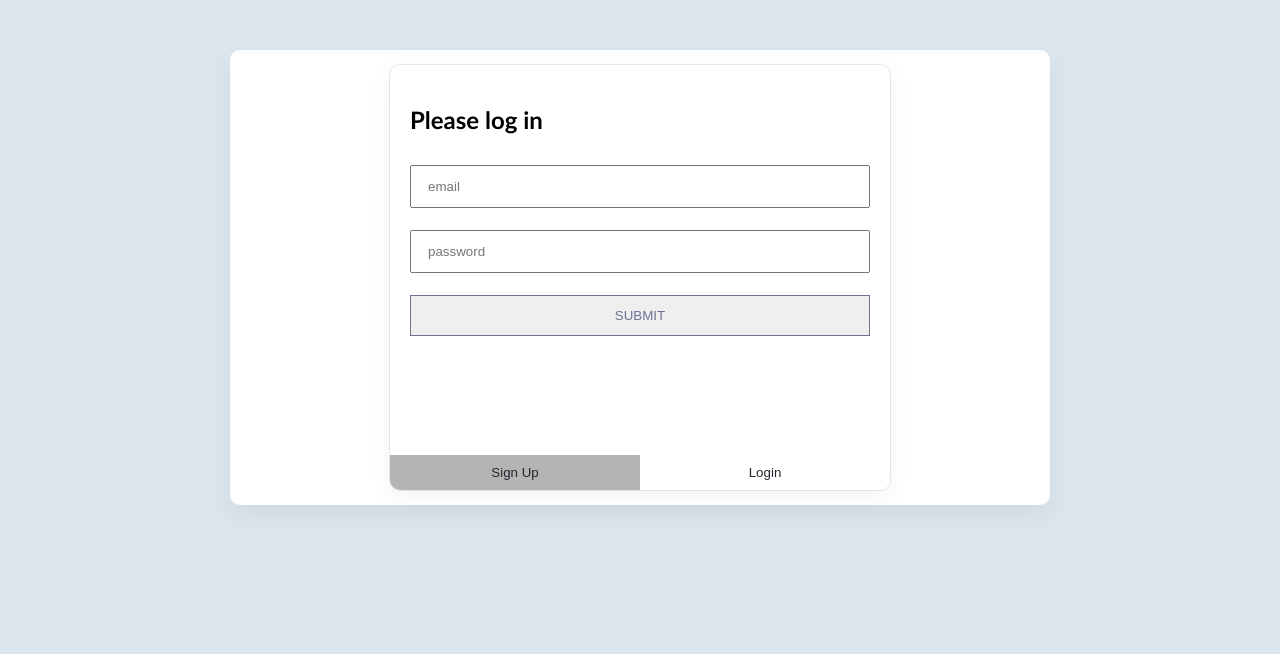
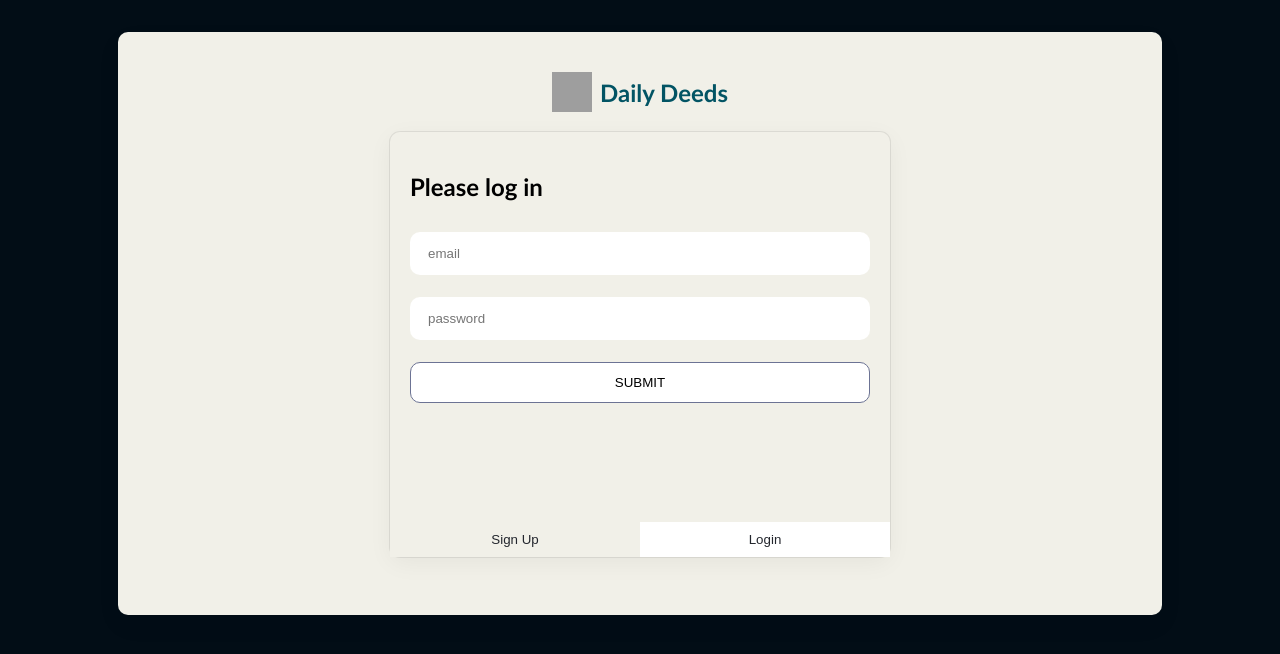
Before and after one commit to seyyednavid/Daily-Deeds-App, a React (Create React App) app in the folder client/: page / in a window 1280 px wide. Shown: the top 654 px of the page. Built offline with nearby package versions, Linux system fonts and the light colour scheme; grey boxes are pictures that could not be loaded.

Commit message:
Changt the style app and some messages from server

```diff
--- a/client/src/App.js
+++ b/client/src/App.js
@@ -32,18 +32,20 @@ const App = () => {
   const sortTasks = tasks?.sort((a, b) => new Date(a.date) - new Date(b.date));
 
   return (
+    <div className="whole-app">
     <div className="app">
       {!authToken && <Auth />}
       {authToken && (
         <>
-          <ListHeader listName={"🌴 holiday tick list"} getData={getData} />
-          <p className="user-email">Welcome back {userEmail} </p>
+          <ListHeader listName={"📝 Your Daily Deeds List"} getData={getData} />
+          <p className="user-email"> 💫 Welcome back <span>{userEmail}</span></p>
           {sortTasks?.map((task) => (
             <ListItem key={task.id} task={task} getData={getData} />
           ))}
         </>
       )}
     </div>
+    </div>
   );
 };
 
--- a/client/src/components/Auth.js
+++ b/client/src/components/Auth.js
@@ -1,5 +1,6 @@
 import { useState } from "react";
 import { useCookies } from "react-cookie";
+import tickPic from "../assets/tick.png"
 const Auth = () => {
   const [cookies, setCookie, removeCookie] = useCookies(null);
   const [isLogIn, setIsLogIn] = useState(true);
@@ -8,7 +9,6 @@ const Auth = () => {
   const [confirmPassword, setConfirmPassword] = useState(null);
   const [error, setError] = useState(null);
 
-  console.log(cookies);
 
   const viewLogin = (status) => {
     setError(null);
@@ -42,6 +42,11 @@ const Auth = () => {
   };
 
   return (
+    <>
+    <div className="header-auth">
+      <img  src={tickPic} alt="tick pic" />
+    <h2>Daily Deeds</h2>
+    </div>
     <div className="auth-container">
       <div className="auth-container-box">
         <form>
@@ -77,7 +82,7 @@ const Auth = () => {
             style={{
               backgroundColor: !isLogIn
                 ? "rgb(255,255,255)"
-                : "rgb(180,180,180)",
+                : "rgb(241, 240, 232)",
             }}
           >
             Sign Up
@@ -87,7 +92,7 @@ const Auth = () => {
             style={{
               backgroundColor: isLogIn
                 ? "rgb(255,255,255)"
-                : "rgb(180,180,180)",
+                : "rgb(241, 240, 232)",
             }}
           >
             Login
@@ -95,6 +100,7 @@ const Auth = () => {
         </div>
       </div>
     </div>
+    </>
   );
 };
 
--- a/client/src/components/ListHeader.js
+++ b/client/src/components/ListHeader.js
@@ -15,7 +15,7 @@ const ListHeader = ({ getData, listName }) => {
 
   return (
     <div className="list-header">
-      <h1> {listName}</h1>
+      <h2> {listName}</h2>
       <div className="button-container">
         <button className="create" onClick={() => setShowModal(true)}>
           ADD NEW
--- a/client/src/components/ProgressBar.js
+++ b/client/src/components/ProgressBar.js
@@ -1,9 +1,16 @@
 const ProgressBar = ({ progress }) => {
   const colors = [
-    "rgb(255,214,161)",
-    "rgb(255,175,163)",
-    "rgb(108,115,148)",
-    "rgb(141,181,145)",
+    "rgb(247, 233, 135)",
+    "rgb(100, 204, 197)",
+    "rgb(210, 222, 50)",
+    "rgb(19, 32, 67)",
+    "rgb(248, 255, 149)",
+    "rgb(37, 43, 72)",
+    "rgb(91, 154, 139)",
+    "rgb(246, 99, 92)",
+    "rgb(246, 99, 92)",
+    "rgb(92, 131, 116)",
+    "rgb(188, 122, 249)",
   ];
   const randomColor = colors[Math.floor(Math.random() * colors.length)]
   return (
--- a/client/src/index.css
+++ b/client/src/index.css
@@ -1,19 +1,23 @@
 body {
+  font-family: "Trebuchet MS", Arial, sans-serif;
   margin: 0;
   padding: 0;
-  background-color: rgb(219, 229, 237);
+  background-color: rgb(2, 13, 22);
+}
+.whole-app {
   display: flex;
+  flex-direction: column;
   justify-content: center;
-  font-family: "Trebuchet MS", Arial, sans-serif;
+  align-items: center;
 }
-
 .app {
-  background-color: rgb(255, 255, 255);
+  background-color: rgb(241, 240, 232);
   box-shadow: rgba(0, 0, 0, 0.05) 0 10px 24px;
   border-radius: 10px;
   padding: 10px;
-  width: 800px;
-  margin-top: 50px;
+  width: 80%;
+  height: 100%;
+  margin-top: 2rem;
 }
 
 .button-container,
@@ -22,80 +26,82 @@ body {
   align-items: center;
 }
 
+
+
 .button-container button {
   margin: 0 5px;
-  padding: 5px 10px;
-  font-size: 10px;
+  padding: 10px 15px;
+  font-size: 13px;
   border-radius: 12px;
   background-color: transparent;
+  font-weight: bold;
 }
 
 .edit {
   border: 1.5px solid rgb(141, 181, 145);
-  color: rgb(141, 181, 145);
+  color: rgb(16, 21, 16);
   text-transform: uppercase;
 }
 
-.edit:hover {
-  background-color: rgb(182, 223, 145);
+.edit:hover,.edit:active {
+  background-color: rgb(26, 62, 37);
+  color: rgb(255, 255, 255);
 }
 
-.edit:active {
-  color: rgb(255, 255, 255);
-  background-color: rgb(141, 181, 145);
-}
 
 .delete {
-  border: 1.5px solid rgb(255, 175, 163);
-  color: rgb(255, 175, 163);
+  border: 1.5px solid rgb(226, 175, 167);
+  color: rgb(34, 23, 22);
   text-transform: uppercase;
 }
 
 .delete:hover {
-  background-color: rgb(255, 201, 193);
+  background-color: rgb(255, 175, 163);
+  color: rgb(255, 255, 255);
 }
 
-.delete:active {
-  color: rgb(255, 175, 163);
-  background-color: rgb(255, 255, 255);
-}
+
 
 .create {
   border: 1.5px solid rgb(108, 115, 148);
-  color: rgb(108, 115, 148);
   text-transform: uppercase;
 }
 
-.create:hover {
-  background-color: rgb(131, 138, 172);
-}
-
+.create:hover,
 .create:active {
-  background-color: rgb(108, 115, 148);
+  background-color: rgb(58, 135, 186);
   color: rgb(255, 255, 255);
 }
 
+
+
 .sign-out {
-  border: 1.5px solid rgb(255, 175, 163);
+  border: 1.5px solid rgb(236, 194, 187);
   background-color: rgb(255, 175, 163) !important;
-  color: rgb(234, 234, 255);
+  color: rgb(22, 22, 35);
 }
 
-.sign-out:hover {
-  background-color: rgb(175, 94, 94) !important;
+.sign-out:hover,.sign-out:active {
+  background-color: rgb(240, 98, 98) !important;
   border: 1.5px solid rgb(175, 94, 94);
+  color: rgb(255, 255, 255);;
 }
 
-.sign-out:active {
-  background-color: rgb(175, 81, 81) !important;
-  border: 1.5px solid rgb(175, 81, 81);
-  color: rgb(255, 255, 255);
-}
+
 
 input {
   margin: 11px 0;
   padding: 12px 16px;
-  color: rgb(255, 255, 255) border 1.5px solid rgb(230, 232, 236);
+  color: #000;
+  border-radius: 10px;
+  border-color: transparent;
+  outline: none;
+  background-color: rgb(255, 255, 255);
+}
+input:focus {
+  border-color:rgb(229, 124, 35);
+  outline: none;
+  box-shadow: 6px 6px 5px rgba(5, 48, 95, 0.5);
 }
 
 /* List Header */
@@ -104,7 +110,10 @@ input {
   width: 100%;
   display: flex;
   justify-content: space-between;
-  border-bottom: rgba(17, 13, 13, 0.08) 2px solid;
+  border-bottom: rgb(229, 124, 35) 2px solid;
+}
+.list-header h2{
+  color: rgb(97, 65, 9);
 }
 
 /* List Item */
@@ -169,16 +178,28 @@ input {
 }
 
 /* Auth */
+.header-auth{
+  margin-top: 1rem;
+  display: flex;
+  justify-content: center;
+  align-items: center;
+  color: #025464;
+}
+.header-auth img {
+  width: 40px;
+  height: 40px;
+  margin-right: 0.5rem;
+}
+
 .auth-container {
   display: flex;
   justify-content: center;
-  margin: 5px;
+  margin: 5px 5px 3rem 5px;
 }
 
 .auth-container-box {
   width: 500px;
   border-radius: 10px;
-  overflow: hidden;
   box-shadow: rgba(0, 0, 0, 0.05) 0 6px 24px, rgba(0, 0, 0, 0.08) 0 0 0 1px;
 }
 
@@ -200,6 +221,7 @@ input {
   color: rgb(35, 38, 45);
 }
 
+
 /*  */
 /* .copyright {
   font-size: 13px;
@@ -209,16 +231,19 @@ input {
 
 .user-email {
   float: right;
-  font-size: 13px;
-  margin: 10px;
-  color: rgb(114, 114, 144);
+  font-size: 18px;
+  margin: 15px 10px;
+  color: rgb(214, 15, 15);
+}
+.user-email span {
+  color: rgb(17, 109, 110);
 }
 
 /* Progress */
 .outer-bar {
   width: 200px;
   height: 14px;
-  background-color: rgb(216, 216, 216);
+  background-color: rgb(255, 255, 255);
   border-radius: 7px;
   overflow: hidden;
 }
@@ -230,3 +255,39 @@ input {
 .task-title {
   width: 300px
 }
+
+
+@media (max-width: 900px) {
+  .task-title {
+    width: 200px
+  }
+}
+
+@media (max-width: 768px) {
+  .list-item {
+    flex-direction: column;
+  }
+  .info-container {
+    justify-content: center;
+  }
+  .button-container {
+    justify-content: center;
+    margin-bottom: 0.5rem;
+  }
+  .task-title {
+    width: 150px;
+  }
+}
+@media (max-width: 650px) {
+  .outer-bar {
+    width: 100px;
+  }
+  .list-header {
+    flex-direction: column;
+    justify-content: center;
+    align-items: center;
+  }
+  .button-container {
+    margin-bottom: 1rem;
+  }
+}
```
Also changed, not shown: 2 other files (tests, documents, lock files or other folders).
